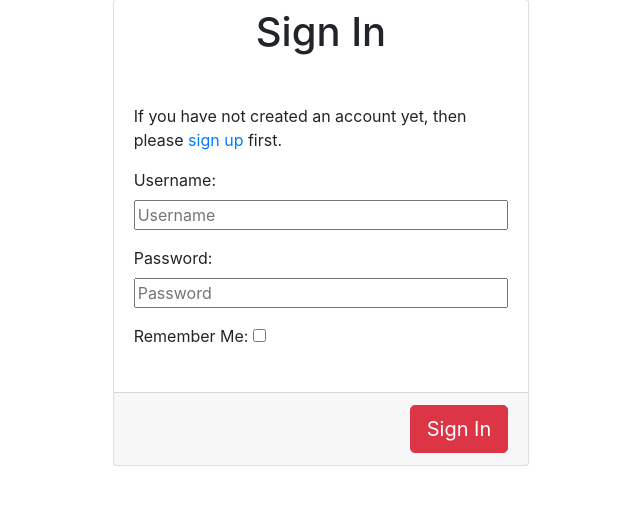
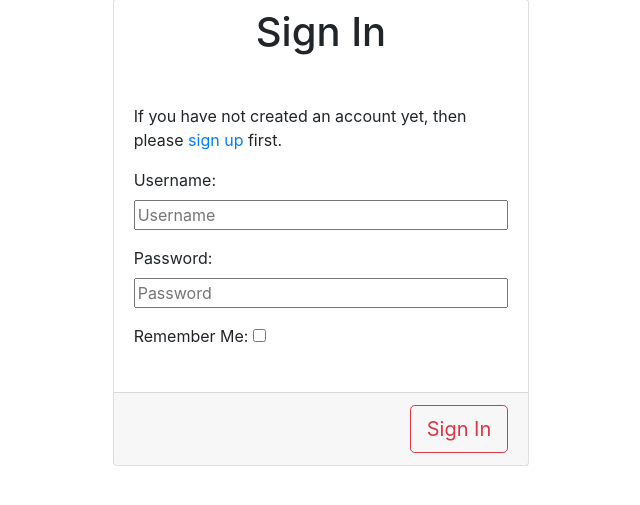
Before and after one commit to arviesan24/work-order, a Django app: page /user-accounts/login/ in a window 1280 px wide. Shown: the part 73-578 px from the top of the page, without its empty margins (319-959 px from the left). Run offline with Django 3.2, Linux system fonts and the light colour scheme; some libraries are stand-ins or nearby versions.

Commit message:
Change login button to outline

```diff
--- a/accounts/templates/accounts/login.html
+++ b/accounts/templates/accounts/login.html
@@ -28,5 +28,5 @@
 {% endblock form %}
 
 {% block card-footer %}
-<input class="btn btn-danger btn-lg float-right" form="login-form" type="submit" value="Sign In" />
+<input class="btn btn-outline-danger btn-lg float-right" form="login-form" type="submit" value="Sign In" />
 {% endblock card-footer %}
```
